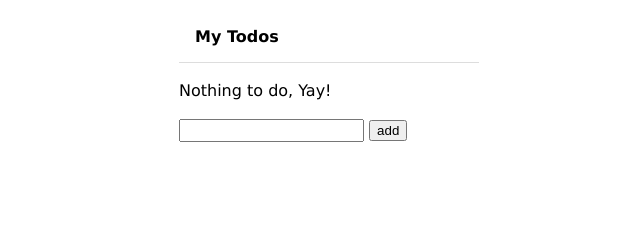
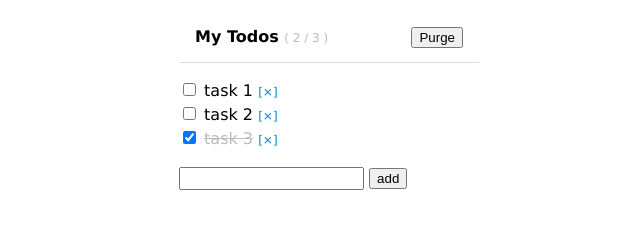
Before and after one commit to Emiri-i/dot-install, a plain HTML site: page vue_js/index.html in a window 1280 px wide. Shown: the whole page, without its empty margins (311-951 px from the left). Drawn offline with nearby package versions, Linux system fonts and the light colour scheme.

Commit message:
added computed

```diff
--- a/vue_js/css/style.css
+++ b/vue_js/css/style.css
@@ -36,3 +36,12 @@ body {
     text-decoration: line-through;
     color: #bbb;
 }
+.info {
+    color:#bbb;
+    font-size: 12px;
+    font-weight: normal;
+}
+
+#app h1 > button {
+    float: right;
+}
--- a/vue_js/index.html
+++ b/vue_js/index.html
@@ -12,25 +12,17 @@
 <body>
 
     <div id="app" class="container">
-        <h1>My Todos</h1>
-        <!-- <ul>
+        <h1>
+            <button @click="purge">Purge</button>
+            My Todos
+            <span class="info">( {{ remaining.length }} / {{ todos.length }} )</span>
+        </h1>
+        <ul>
             <li v-for="(todo,index) in todos">
                 <input type="checkbox" v-model="todo.isDone">
                 <span :class="{done:todo.isDone}">{{ todo.title }}</span>
                 <span @click="deletItem(index)" class="command">[×]</span>
             </li>
-            <li v-show="!todos.length">Nothing to do, Yay!
-            </li>
-        </ul> -->
-        <ul v-if="todos.length">
-            <li v-for="(todo,index) in todos">
-                <input type="checkbox" v-model="todo.isDone">
-                <!-- <span v-vind:class="{done:todo.isDone}">{{ todo.title }}</span> -->
-                <span :class="{done:todo.isDone}">{{ todo.title }}</span>
-                <span @click="deletItem(index)" class="command">[×]</span>
-            </li>
-        </ul>
-        <ul>
             <li v-show="!todos.length">Nothing to do, Yay!
             </li>
         </ul>
--- a/vue_js/js/main.js
+++ b/vue_js/js/main.js
@@ -6,17 +6,17 @@
         el: '#app',
         data: {
             newItem:'',
-            // todos: [{
-            //     title:'task 1',
-            //     isDone:false
-            // },{
-            //     title:'task 2',
-            //     isDone:false
-            // },{
-            //     title:'task 3',
-            //     isDone:true
-            // }]
-            todos: []
+            todos: [{
+                title:'task 1',
+                isDone:false
+            },{
+                title:'task 2',
+                isDone:false
+            },{
+                title:'task 3',
+                isDone:true
+            }]
+            // todos: []
         },
         methods: {
             addItem:function() {
@@ -31,6 +31,26 @@
                 if(confirm('are you sure?')) {
                     this.todos.splice(index,1);
                 }
+            },
+            purge: function() {
+                if(!confirm('delete finished?')){
+                    return;
+                }
+                // this.todos = this.todos.filter(function(todo) {
+                //     return todo.isDone = false;
+                // });
+                this.todos = this.remaining;
+            }
+        },
+        computed: {
+            remaining: function() {
+                return this.todos.filter(function(todo) {
+                        return !todo.isDone;
+                    });
+                // var items = this.todos.filter(function(todo) {
+                //     return todo.isDone = false;
+                // });
+                // return items.length;
             }
         }
     });
```
